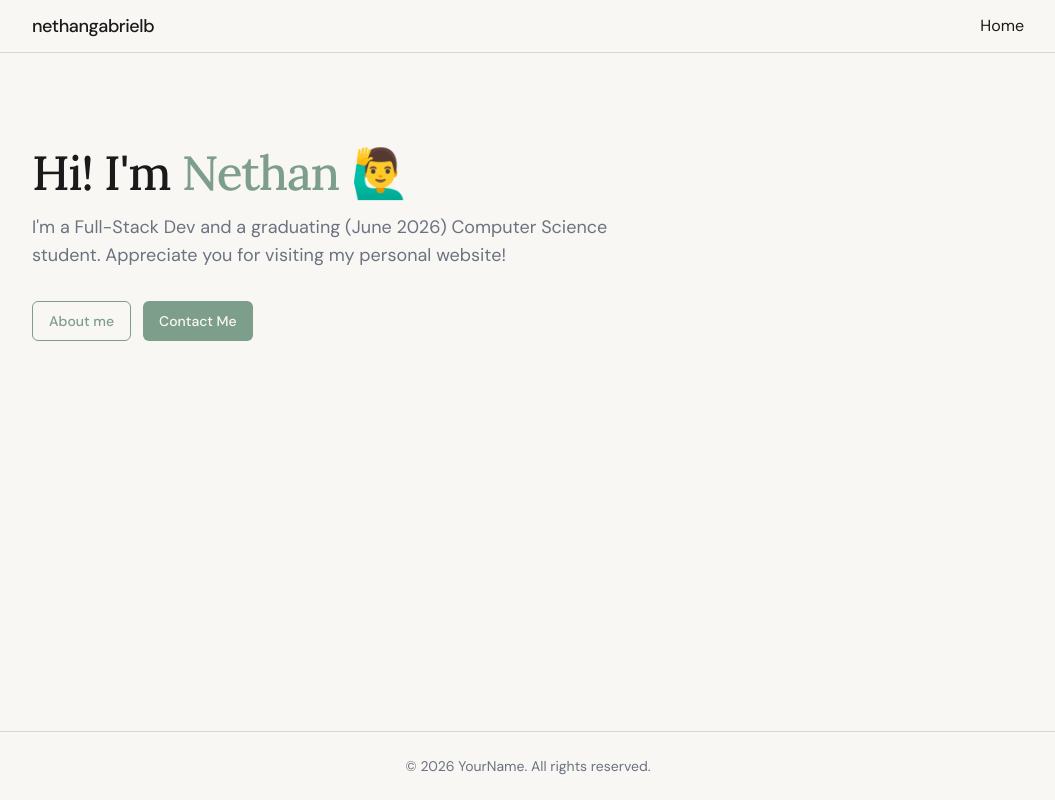
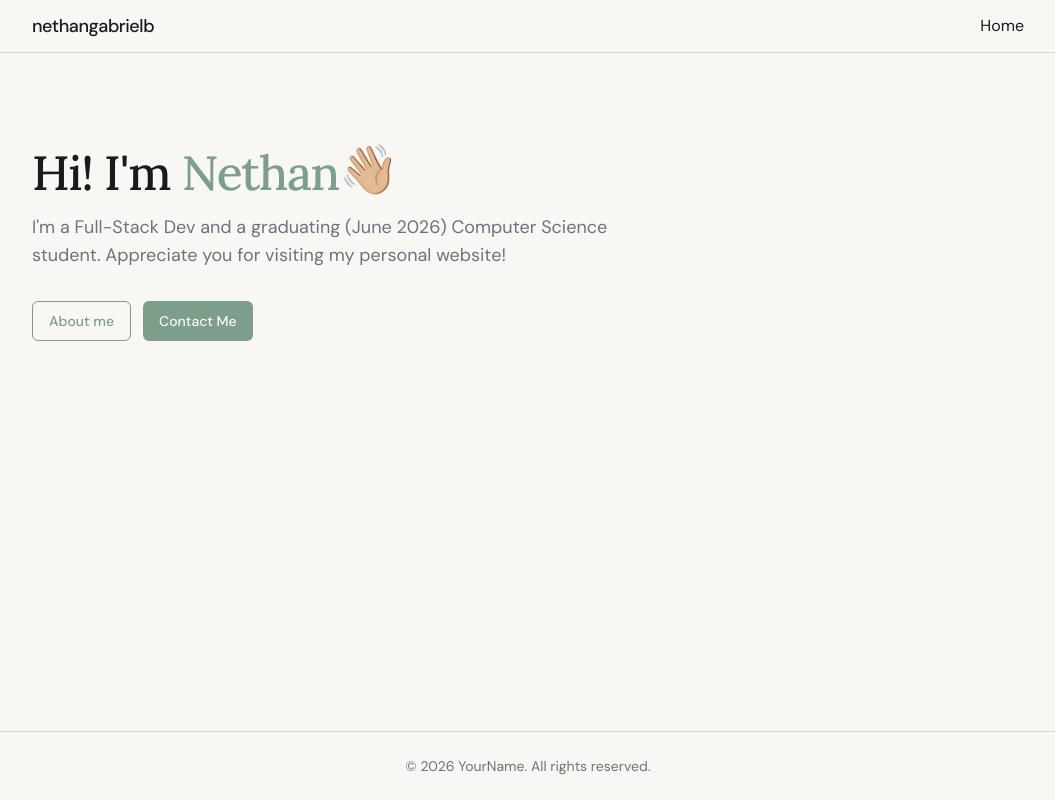
Before and after one commit to nethangabrielb/personal-website, a React (Vite) app: page / in a window 1280 px wide. Shown: the whole page, without its empty margins (112-1167 px from the left). Built offline with nearby package versions, Linux system fonts and the light colour scheme.

Commit message:
refactor(Hero): update heading structure and improve text presentation

```diff
--- a/src/components/layout/Hero.tsx
+++ b/src/components/layout/Hero.tsx
@@ -5,14 +5,15 @@ export const Hero = () => {
   return (
     <section className="mx-auto max-w-5xl px-4 py-24">
       <Reveal>
-        <h1 className="text-5xl font-bold tracking-tight text-primary">
-          Hi! I'm <span className="text-primary">Nethan 🙋‍♂️</span>
+        <h1 className="text-5xl font-bold tracking-tight text-primary leading-none">
+          Hi! I'm <span className="text-primary">Nethan</span>
+          <span className="relative -top-1">👋🏼</span>
         </h1>
       </Reveal>
       <Reveal delay={0.1}>
         <p className="mt-4 max-w-xl text-lg text-muted-foreground">
           I'm a Full-Stack Dev and a graduating (June 2026) Computer Science
-          student. Appreciate you for visiting my personal website!
+          student. Appreciate you for visiting my personal website!{" "}
         </p>
       </Reveal>
       <Reveal delay={0.2}>
```
